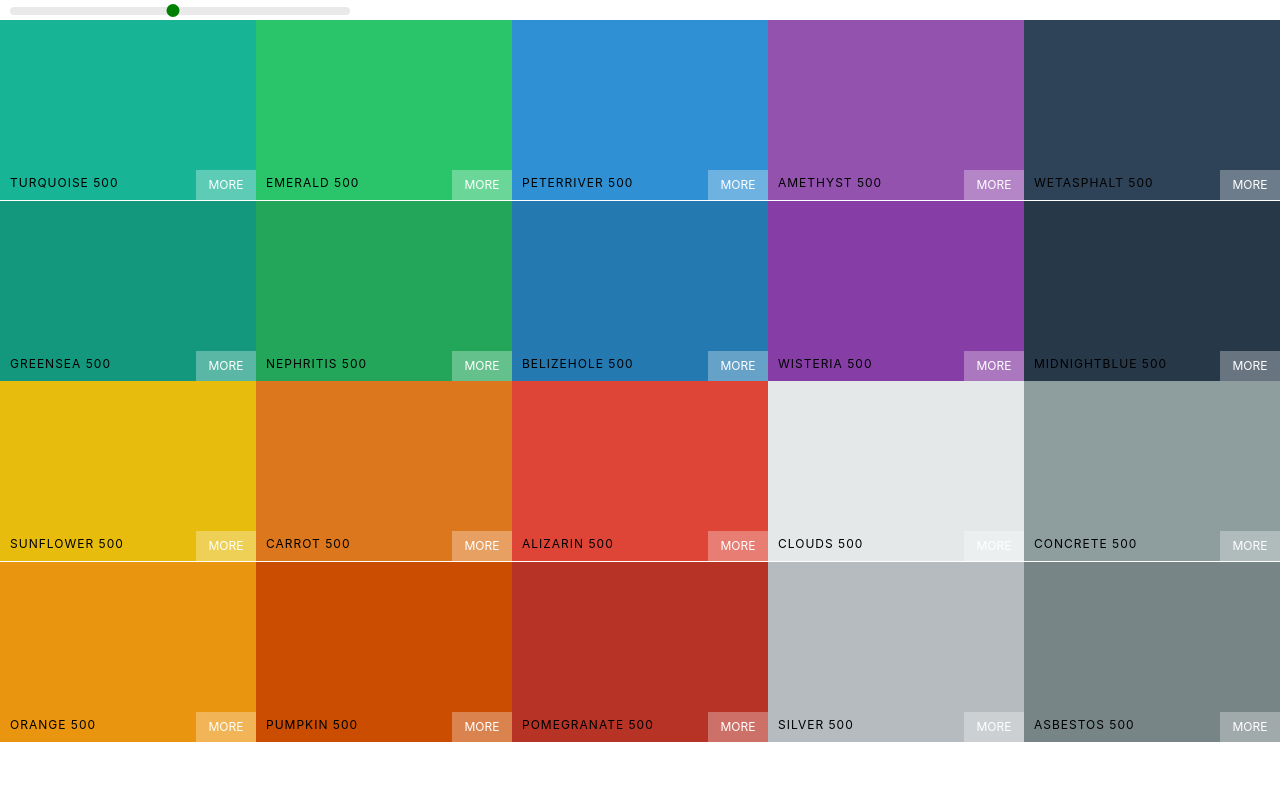
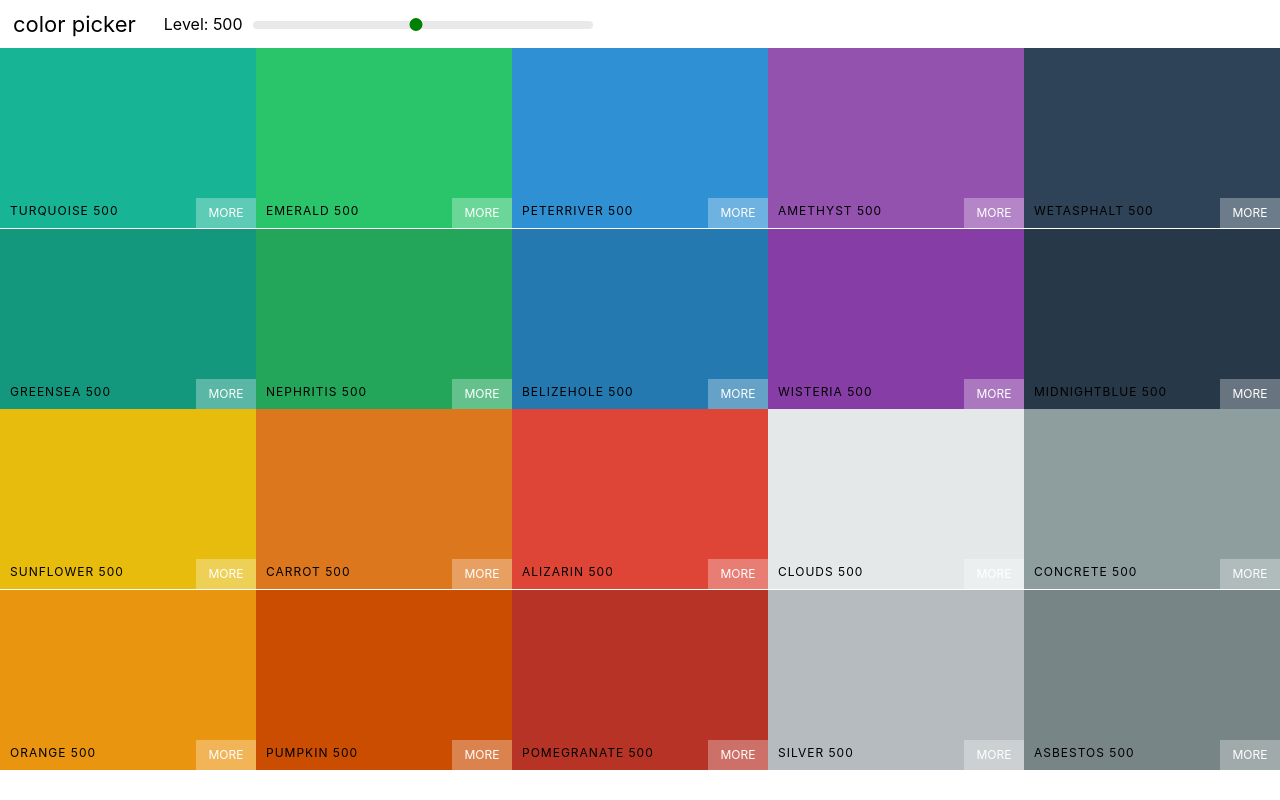
Before and after one commit to lillyoh/colorpalettes, a React (Create React App) app: page / in a window 1280 px wide. Built offline with nearby package versions, Linux system fonts and the light colour scheme.

Commit message:
added navbar component

```diff
--- /dev/null
+++ b/src/Navbar.css
@@ -0,0 +1,24 @@
+.Navbar {
+  display: flex;
+  align-items: center;
+  justify-content: flex-start;
+  height: 6vh;
+}
+
+.logo {
+  margin-right: 15px;
+  padding: 0 13px;
+  font-size: 22px;
+  height: 100%;
+  display: flex;
+  align-items: center;
+}
+
+.logo a {
+  text-decoration: none;
+  color: black;
+}
+
+.slider-container {
+
+}
--- /dev/null
+++ b/src/Navbar.js
@@ -0,0 +1,45 @@
+import React from 'react';
+import Slider from 'rc-slider/lib/Slider';
+
+import 'rc-slider/assets/index.css';
+import './Navbar.css';
+
+class Navbar extends React.Component {
+  render() {
+    const { level, changeLevel } = this.props;
+    return (
+      <header className='Navbar'>
+        <div className='logo'>
+          <a href='/'>color picker</a>
+        </div>
+        <div className='slider-container'>
+          <span>Level: {level}</span>
+          <div className='slider'>
+          <Slider
+            defaultValue={level}
+            min={100}
+            max={900}
+            step={100}
+            onAfterChange={changeLevel}
+            handleStyle={{
+              backgroundColor: 'green',
+              outline: 'none',
+              border: '2px solid green',
+              boxShadow: 'none',
+              width: '13px',
+              height: '13px',
+              marginLeft: '-7px',
+              marginTop: '-3px'
+            }}
+            trackStyle={{ backgroundColor: 'transparent' }}
+            railStyle={{ height: 8 }}
+          />
+        </div>
+        </div>
+
+      </header>
+    )
+  }
+}
+
+export default Navbar;
--- a/src/Palette.js
+++ b/src/Palette.js
@@ -1,10 +1,9 @@
 import React from 'react';
 
 import ColorBox from './ColorBox';
+import Navbar from './Navbar';
 
-import 'rc-slider/assets/index.css';
 import './Palette.css';
-import Slider from 'rc-slider/lib/Slider';
 
 class Palette extends React.Component {
   constructor(props) {
@@ -26,27 +25,7 @@ class Palette extends React.Component {
     const colorBoxes = colors[level].map(color => (<ColorBox background={color.hex} name={color.name}/>));
     return (
       <div className='Palette'>
-        <div className='slider'>
-        <Slider
-          defaultValue={level}
-          min={100}
-          max={900}
-          step={100}
-          onAfterChange={this.changeLevel}
-          handleStyle={{
-            backgroundColor: 'green',
-            outline: 'none',
-            border: '2px solid green',
-            boxShadow: 'none',
-            width: '13px',
-            height: '13px',
-            marginLeft: '-7px',
-            marginTop: '-3px'
-          }}
-          trackStyle={{ backgroundColor: 'transparent' }}
-          railStyle={{ height: 8 }}
-        />
-        </div>
+        <Navbar level={level} changeLevel={this.changeLevel} />
         <div className='Palette-colors'>
           {colorBoxes}
         </div>
```
